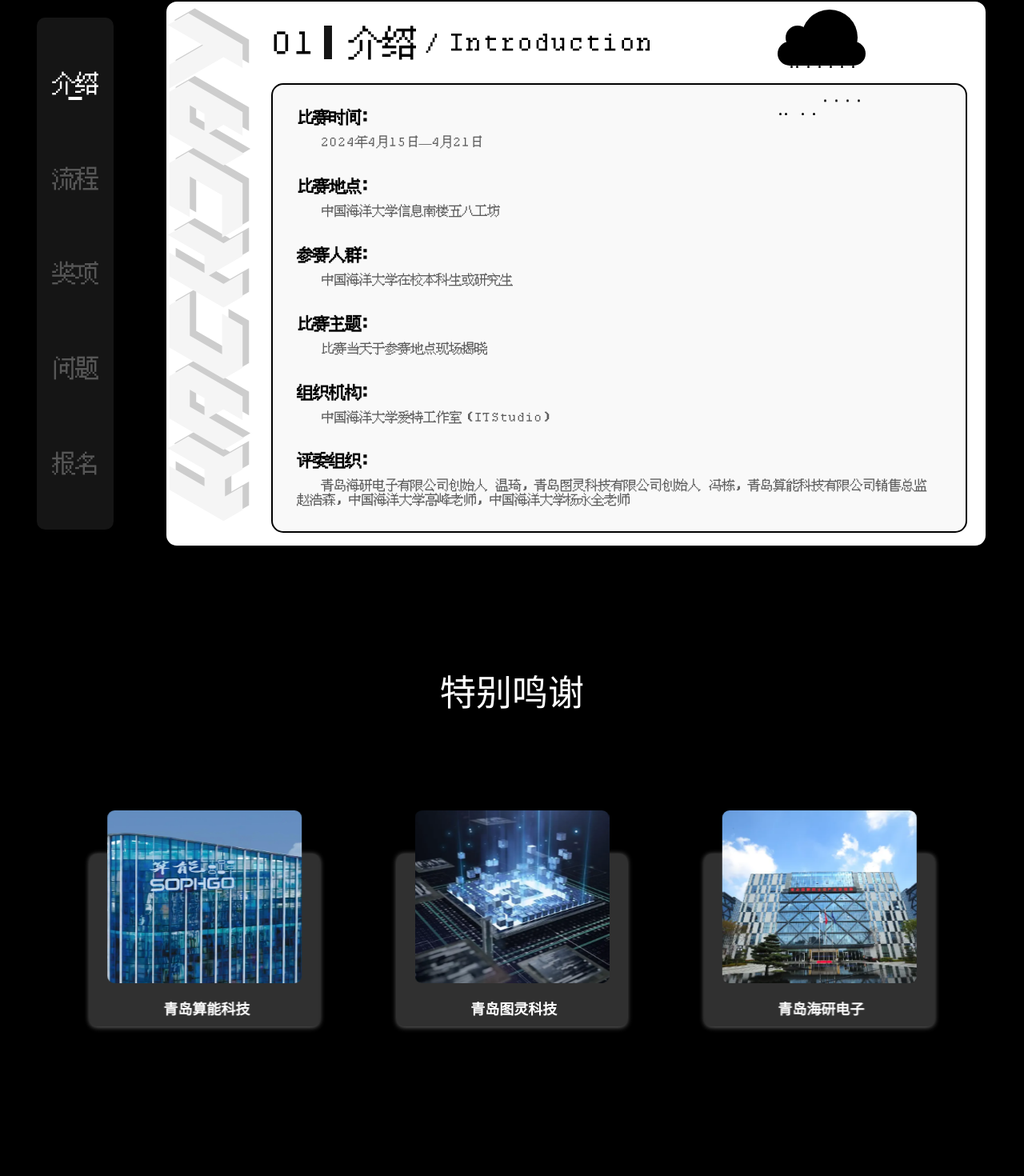
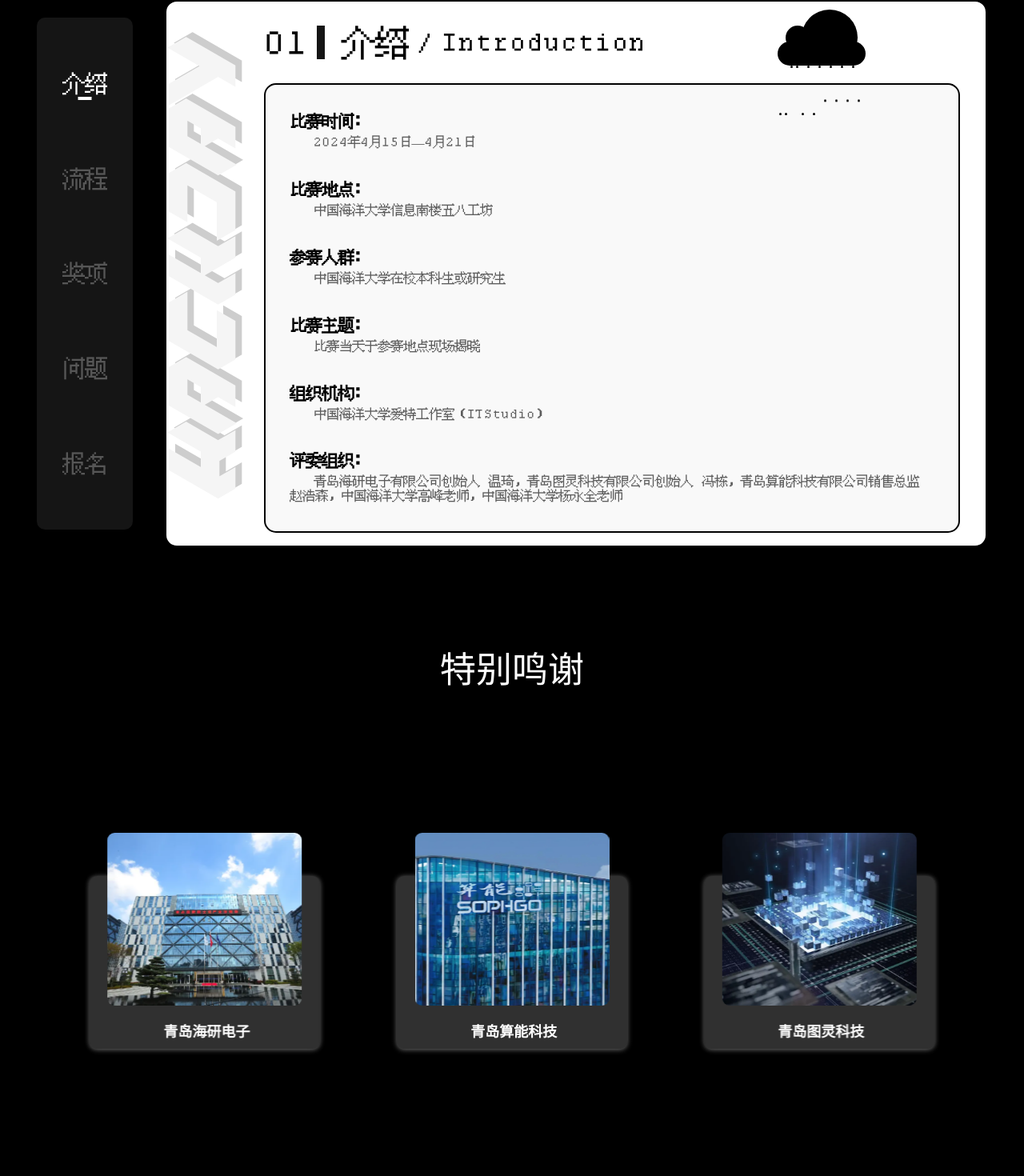
Before and after one commit to raining976/hack-day, a Vue app: page / in a window 1280 px wide. Shown: the part 858-2328 px from the top of the page at 80% size. Built offline with nearby package versions, Linux system fonts and the light colour scheme; what @tsparticles/vue3 would draw is missing.

Commit message:
fix：优化多端的显示问题

```diff
--- a/src/components/Contents.vue
+++ b/src/components/Contents.vue
@@ -73,7 +73,7 @@
         text-align: center;
         font-family: 'trick-shot';
         font-weight: bold;
-        font-size: 11vh;
+        font-size: 10vh;
         color: #f5f5f5;
         writing-mode: vertical-rl;
         transform: rotateZ(180deg);
@@ -134,8 +134,9 @@
             background: #F9F9F9;
             border-radius: 15px;
             border: 2px solid #000000;
-
+            overflow-y: auto;
             .textItem {
+                margin: 5px 0;
                 .subtitleBox {
                     display: flex;
                     align-items: center;
@@ -170,7 +171,7 @@
 
 
                 .text {
-                    margin-top: 10px;
+                    margin-top: 5px;
                     text-indent: 30px;
                     font-weight: 500;
                     font-size: 16px;
@@ -206,12 +207,13 @@
                 align-items: flex-start;
 
                 .textItem {
-                    margin: 80px 0;
+                    height: auto;
+                    margin: 40px 0;
                     flex-direction: column;
 
                     .subtitleBox {
                         .subtitle {
-                            margin: 40px 0;
+                            margin: 20px 0;
                         }
 
                         flex-direction: column;
@@ -277,7 +279,10 @@
             font-size: 16px;
         }
     }
-
+    .infoContent.contactClass #textItem {
+        height: auto;
+        margin: 10px 0;
+    }
     .longClass #textItem {
         .subtitle {
             font-size: 16px;
@@ -288,7 +293,7 @@
         }
 
         .text {
-            font-size: 15px;
+            font-size: 13px;
         }
     }
 
--- a/src/store/modules/sponsorInfo.js
+++ b/src/store/modules/sponsorInfo.js
@@ -4,6 +4,13 @@
     id: "sponsorInfo",
     state: () => ({
         info: [
+            {
+                name: "青岛海研电子",
+                imgName: "haiyan",
+                intro: "青岛海研电子有限公司成立于2014年1月，是一家集海洋观监测设备技术研发、生产、服务及海洋大数据于一体的高新技术企业。主要涉及地球物理、物理海洋、海洋地质、海洋环境等多个领域，致力于为用户提供定制化产品、设备实施服务及整体解决方案。公司在海洋传感器、边缘计算、信号处理、海洋物联网通讯、海洋仪器供电及能源管理，海洋大数据应用等领域获取了多项核心技术。",
+                link: "http://www.haiyanec.com/",
+                logo: "haiyan_logo"
+            },
             {
                 name: " 青岛算能科技 ",
                 imgName: "suanneng",
@@ -19,13 +26,7 @@
                 link: "http://www.turingtec.com.cn/#/index",
                 logo: "tuling_logo"
             },
-            {
-                name: "青岛海研电子",
-                imgName: "haiyan",
-                intro: "青岛海研电子有限公司成立于2014年1月，是一家集海洋观监测设备技术研发、生产、服务及海洋大数据于一体的高新技术企业。主要涉及地球物理、物理海洋、海洋地质、海洋环境等多个领域，致力于为用户提供定制化产品、设备实施服务及整体解决方案。公司在海洋传感器、边缘计算、信号处理、海洋物联网通讯、海洋仪器供电及能源管理，海洋大数据应用等领域获取了多项核心技术。",
-                link: "http://www.haiyanec.com/",
-                logo: "haiyan_logo"
-            }
+
 
         ]
     }),
--- a/src/style.css
+++ b/src/style.css
@@ -4,6 +4,7 @@
     border: 0;
     margin: 0;
     padding: 0;
+    overflow-x: hidden;
 }
 a {
     color: black;
--- a/src/views/ContentsView.vue
+++ b/src/views/ContentsView.vue
@@ -45,7 +45,7 @@
     overflow: hidden;
 
     .leftBar {
-        width: 12vh;
+        width: 120px;
         height: 80vh;
         background: #151515;
         box-shadow: -1vw 0.3vw 1.6vw 0.1vw rgba(0, 0, 0, 0.17);
@@ -62,7 +62,7 @@
                 position: relative;
                 font-family: lattice;
                 font-weight: 400;
-                font-size: 28.8px;
+                font-size: 28px;
                 color: #FFFFFF47;
                 cursor: pointer;
 
--- a/src/views/SponsorView.vue
+++ b/src/views/SponsorView.vue
@@ -17,7 +17,6 @@
                     <div class="imgBox">
                         <img :src="getAssetsImg(card.imgName)" alt="">
                     </div>
-
                 </div>
             </div>
             <div class="smallList" v-show="isSmallScreen">
@@ -66,14 +65,17 @@
 .sponsorView {
 
     position: relative;
-    @include flex-center(true);
+    display: flex;
+    flex-direction: column;
+    align-items: center;
+    justify-content: space-around;
     height: calc(100vh - 2 * $padding);
     padding: $padding 0;
     width: 100vw;
 
     .title {
         // font-family: 'Algerian';
-        font-size: 70px;
+        font-size: 60px;
         color: #FFFFFF;
     }
 
@@ -93,9 +95,13 @@
         }
 
         .smallList {
-            @include flex-center(true);
+            display: flex;
+            flex-direction: column;
+            justify-content: space-around;
             padding: 50px 0;
+            height: 100%;
         }
+
 
         .smallCard {
             @include flex-center();
```
